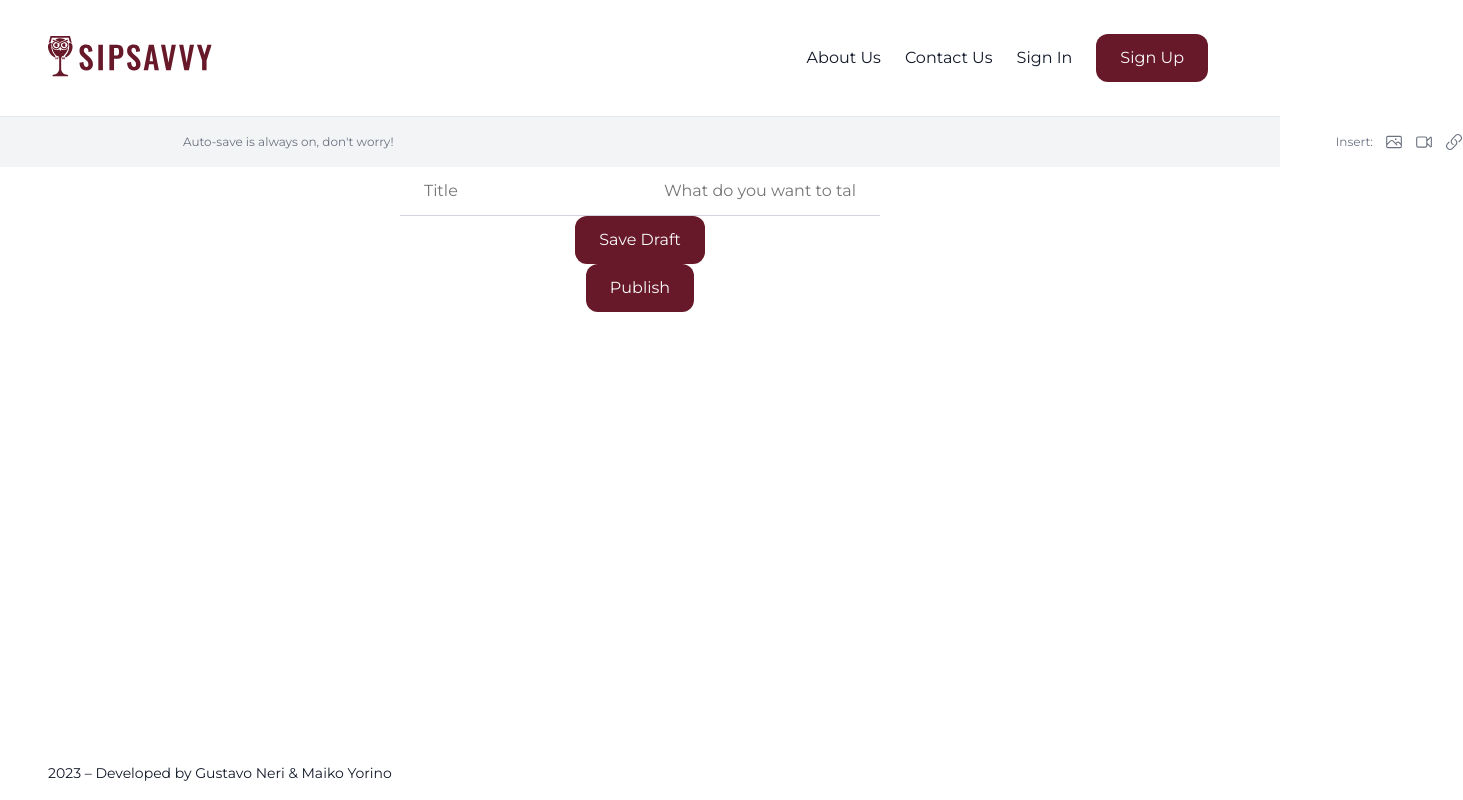
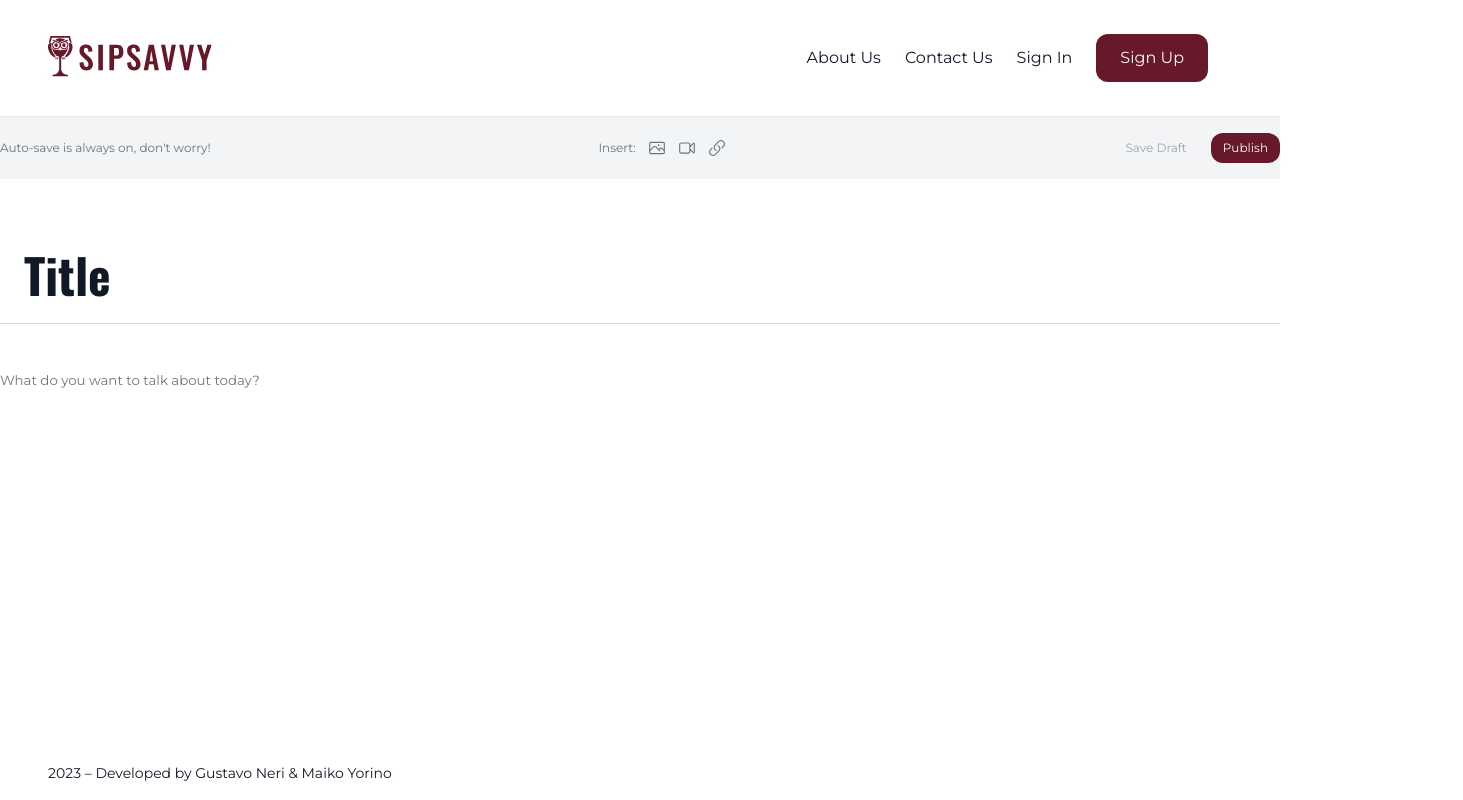
Before and after one commit to maiko-y77/SipSavvy-Gustavo-Maiko, a Next.js app in the folder client/: page /editor/new in a window 1280 px wide. Shown: the whole page, 1463 px wide, since content can reach past the window. Built offline with nearby package versions, Linux system fonts and the light colour scheme.

Commit message:
post title and action buttons done

```diff
--- a/client/src/app/(writer)/editor/new/newArticle.module.scss
+++ b/client/src/app/(writer)/editor/new/newArticle.module.scss
@@ -22,7 +22,7 @@
                 width: 100%;
                 height: fit-content;
                 max-width: 1344px;
-                margin: 0 14.29%;
+                margin: 0 auto;
                 display: flex;
                 align-items: center;
                 justify-content: space-between;
@@ -57,6 +57,57 @@
                         }
                     }
                 }
+
+                .buttons {
+                    display: flex;
+                    gap: 12px;
+
+                    button {
+                        padding: 6px 12px;
+                        font-size: 12px;
+                    }
+                }
+
+                .saveDraftBtn {
+                    background-color: transparent;
+                    color: $grey_400;
+                    transition: $transition;
+
+                    &:hover {
+                        color: $primary;
+                    }
+                }
+            }
+        }
+
+        .editorContainer {
+            display: flex;
+            flex-direction: column;
+            width: 100%;
+            height: 100%;
+            max-width: 1344px;
+            margin: 0 auto;
+
+            .articleTitle,
+            .articleTitle::placeholder {
+                width: 100%;
+                color: $neutrals_black;
+
+                /* Heading 1 */
+                font-family: Oswald;
+                font-size: 48px;
+                font-style: normal;
+                font-weight: 700;
+                line-height: 150%;
+                /* 72px */
+
+                margin-block: 48px;
+            }
+
+            .articleContent {
+                outline: 0;
+                border: 0;
+                font-family: Montserrat;
             }
         }
     }
--- a/client/src/app/(writer)/editor/new/page.tsx
+++ b/client/src/app/(writer)/editor/new/page.tsx
@@ -1,4 +1,8 @@
-import { LinkIcon, PhotoIcon, VideoCameraIcon } from "@heroicons/react/24/outline";
+import {
+  LinkIcon,
+  PhotoIcon,
+  VideoCameraIcon,
+} from "@heroicons/react/24/outline";
 import styles from "./newArticle.module.scss";
 
 const NewArticle = () => {
@@ -22,18 +26,23 @@ const NewArticle = () => {
                 <LinkIcon />
               </div>
             </div>
+            <div className={styles.buttons}><button className={styles.saveDraftBtn}>Save Draft</button>
+            <button>Publish</button></div>
           </div>
         </div>
-        <div className="editor-container">
-          <input type="text" name="article-title" placeholder="Title" />
+        <div className={styles.editorContainer}>
           <input
+            className={styles.articleTitle}
             type="text"
+            name="article-title"
+            placeholder="Title"
+          />
+          <textarea
+            className={styles.articleContent}
             name="article-content"
             placeholder="What do you want to talk about today?"
-          />
+          ></textarea>
         </div>
-        <button>Save Draft</button>
-        <button>Publish</button>
       </form>
     </div>
   );
```
